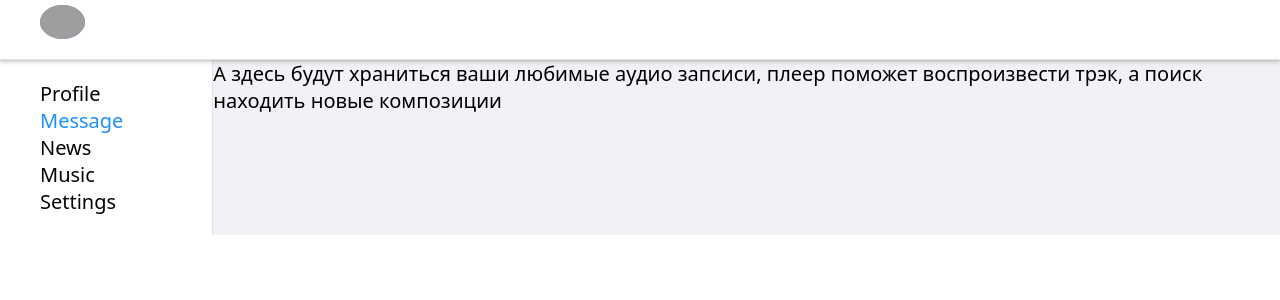
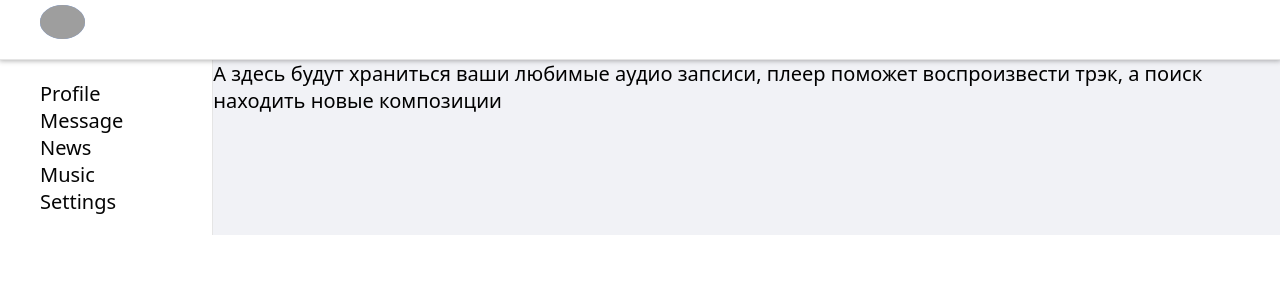
Before and after one commit to melivaro/social-network, a React (Create React App) app: page /music in a window 1280 px wide. Shown: the top 300 px of the page. Built offline with nearby package versions, Linux system fonts and the light colour scheme; grey boxes are pictures that could not be loaded.

Commit message:
add NavLink and activeClassName style for NavBar

```diff
--- a/src/components/NavBar/NavBar.module.css
+++ b/src/components/NavBar/NavBar.module.css
@@ -18,6 +18,6 @@
     text-decoration: none;
 }
 
-.active a {
+a.active {
     color: #1e90ff;
 }
--- a/src/components/NavBar/NavBar.tsx
+++ b/src/components/NavBar/NavBar.tsx
@@ -1,15 +1,26 @@
 import React from "react";
 import s from "./NavBar.module.css";
+import {NavLink} from "react-router-dom";
 
 export function NavBar() {
     return (
         <nav className={s.navigation}>
             <ul className={s.list}>
-                <li className={s.item}><a href={"/profile"}>Profile</a></li>
-                <li className={`${s.item} ${s.active}`}><a href={"/dialogs"}>Message</a></li>
-                <li className={s.item}><a href={"/news"}>News</a></li>
-                <li className={s.item}><a href={"/music"}>Music</a></li>
-                <li className={s.item}><a href={"/settings"}>Settings</a></li>
+                <li className={s.item}>
+                    <NavLink to={"/profile"} activeClassName={s.active}>Profile</NavLink>
+                </li>
+                <li className={s.item}>
+                    <NavLink to={"/dialogs"} activeClassName={s.active}>Message</NavLink>
+                </li>
+                <li className={s.item}>
+                    <NavLink to={"/news"} activeClassName={s.active}>News</NavLink>
+                </li>
+                <li className={s.item}>
+                    <NavLink to={"/music"}>Music</NavLink>
+                </li>
+                <li className={s.item}>
+                    <NavLink to={"/settings"}>Settings</NavLink>
+                </li>
             </ul>
         </nav>
     )
--- a/src/components/Profile/MyPosts/Post/Post.tsx
+++ b/src/components/Profile/MyPosts/Post/Post.tsx
@@ -7,8 +7,6 @@
 }
 
 export function Post(props: PostType) {
-    console.log(props.message);
-    debugger;
     return (
         <div className={s.item}>
             <img src="https://image.freepik.com/free-vector/handdrawn-samurai-logo_78838-23.jpg" alt=""/>
--- a/src/components/Profile/Profile.tsx
+++ b/src/components/Profile/Profile.tsx
@@ -3,7 +3,6 @@
 import {MyPosts} from "./MyPosts/MyPosts";
 
 export function Profile() {
-    debugger
     return (
         <div className={s.content}>
             <div>
```
